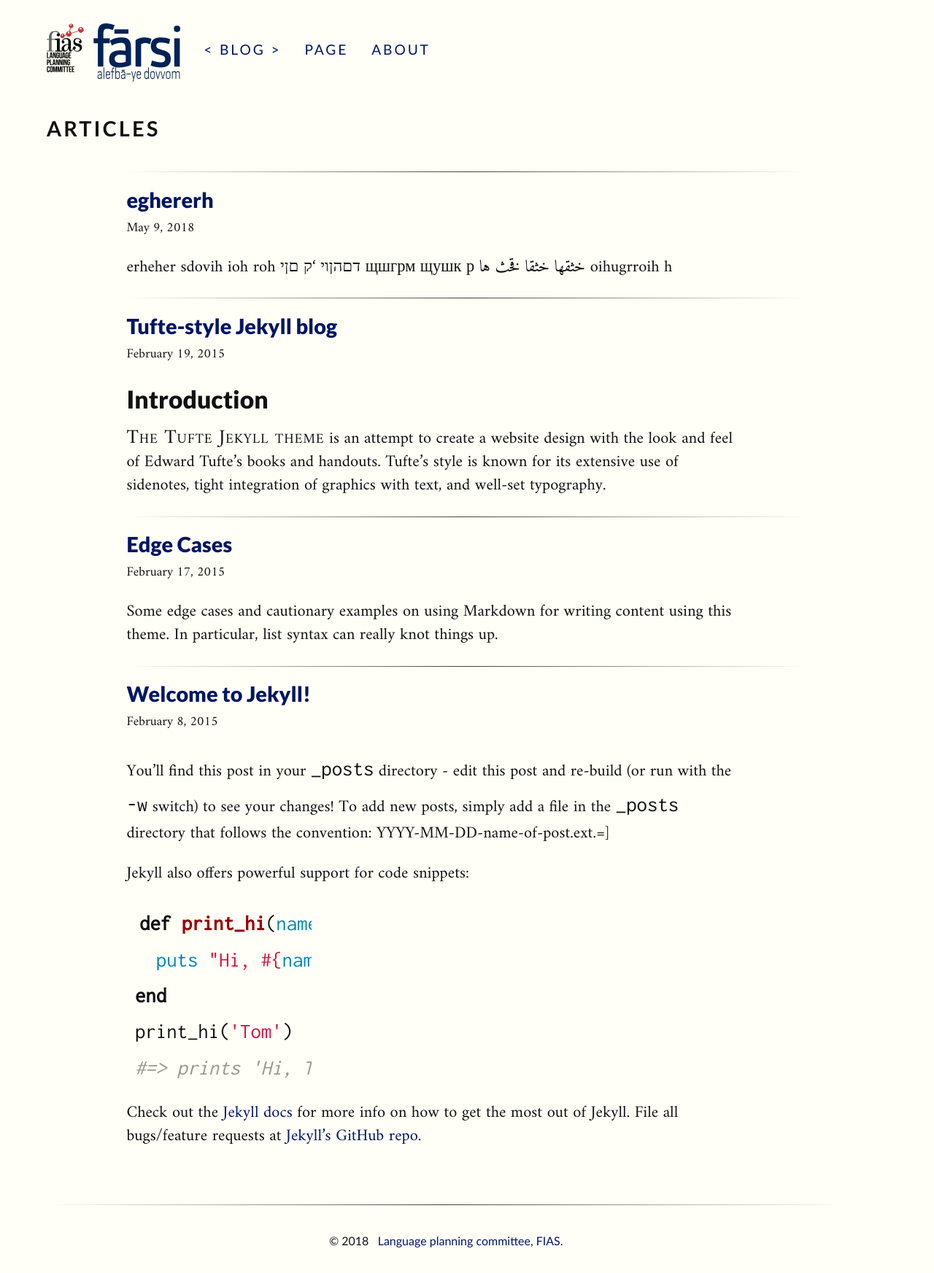
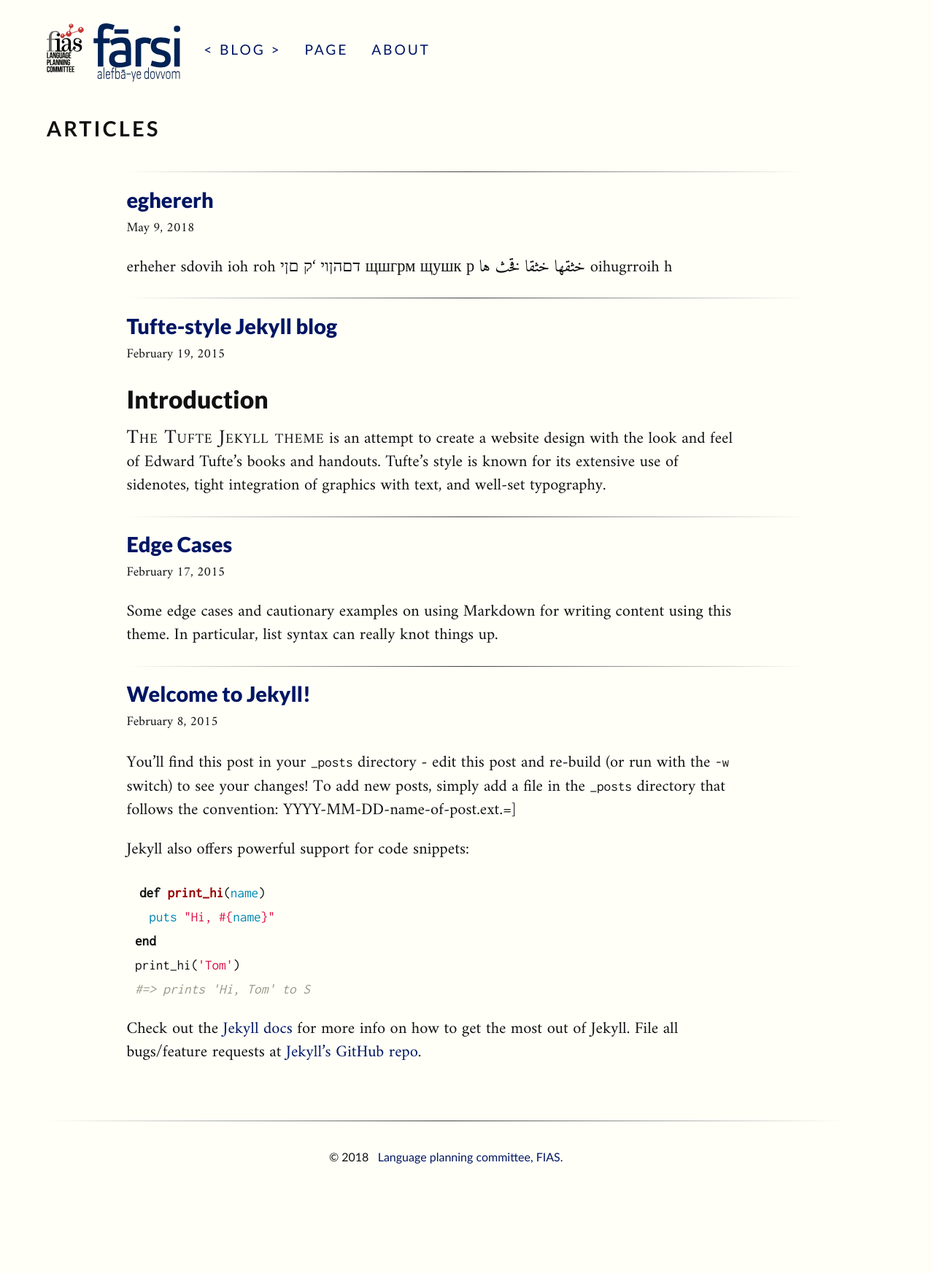
Before and after one commit to fiasinstitute/persian, a Jekyll site: the page built from index.html, in a window 1280 px wide. Shown: the whole page at 73% size. Built offline with Jekyll 4.4.1, drawn with Linux system fonts in a browser that asks for light colours; a script that is not in the unit is left out; after the commit the page ends 1630 px from its top, so only the background shows below that.

Commit message:
Update tufte.scss

```diff
--- a/css/tufte.scss
+++ b/css/tufte.scss
@@ -145,7 +145,7 @@ blockquote footer { width: 45%;
         letter-spacing: .03em; }
 
 pre, pre code, p code, p pre code { font-family:  $code-font;  // removed .code 'class' since code is an actual html tag
-        font-size: 1.8rem;  //1.2rem                 // also added p code, p pre code and pre selector to account for Markdown parsing
+        font-size: 1.2rem;                   // also added p code, p pre code and pre selector to account for Markdown parsing
         line-height: 1.71428571;        // of triple backticks plus rationalized line-heights and margins
         margin-top: 1.71428571rem; }
 
```
